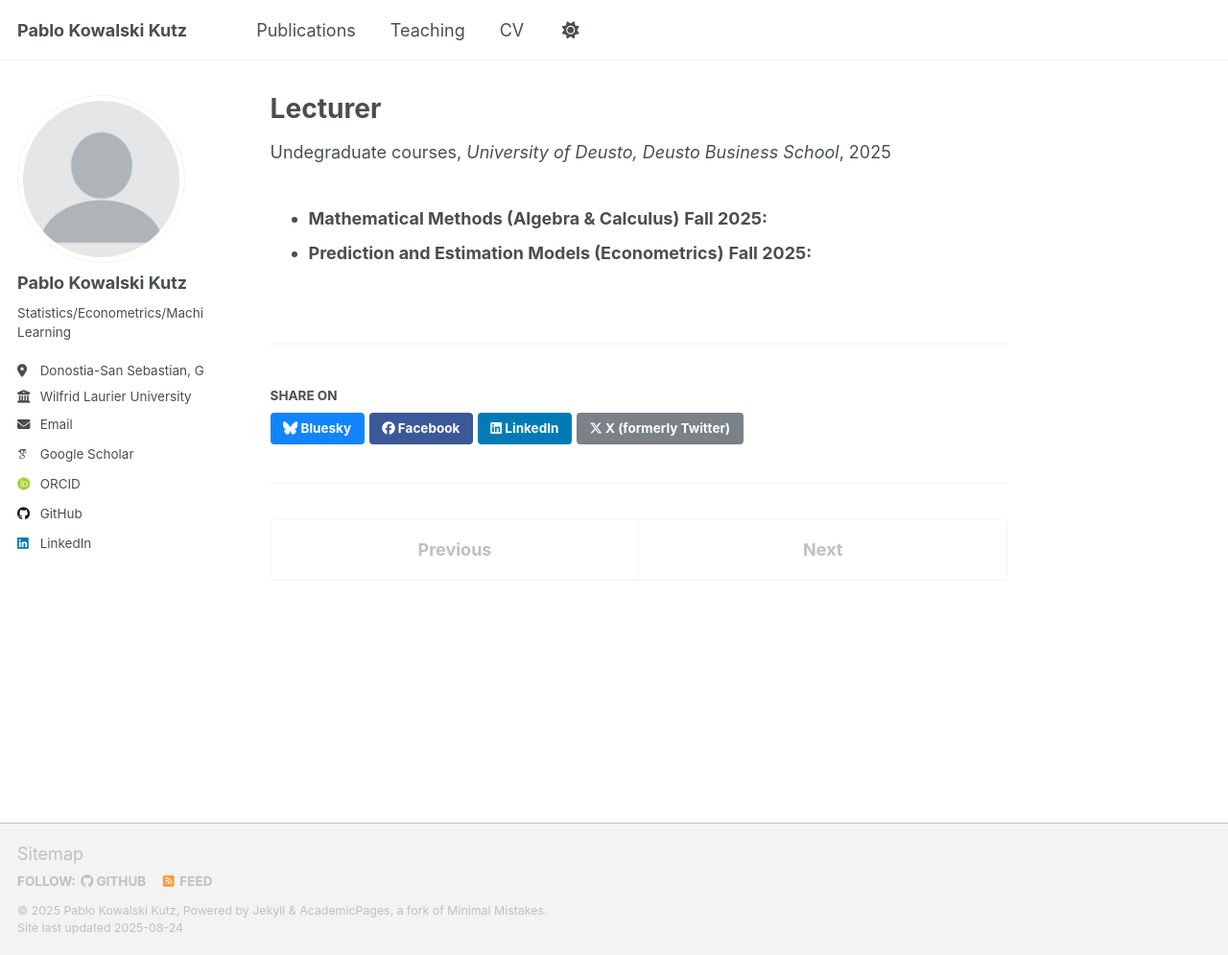
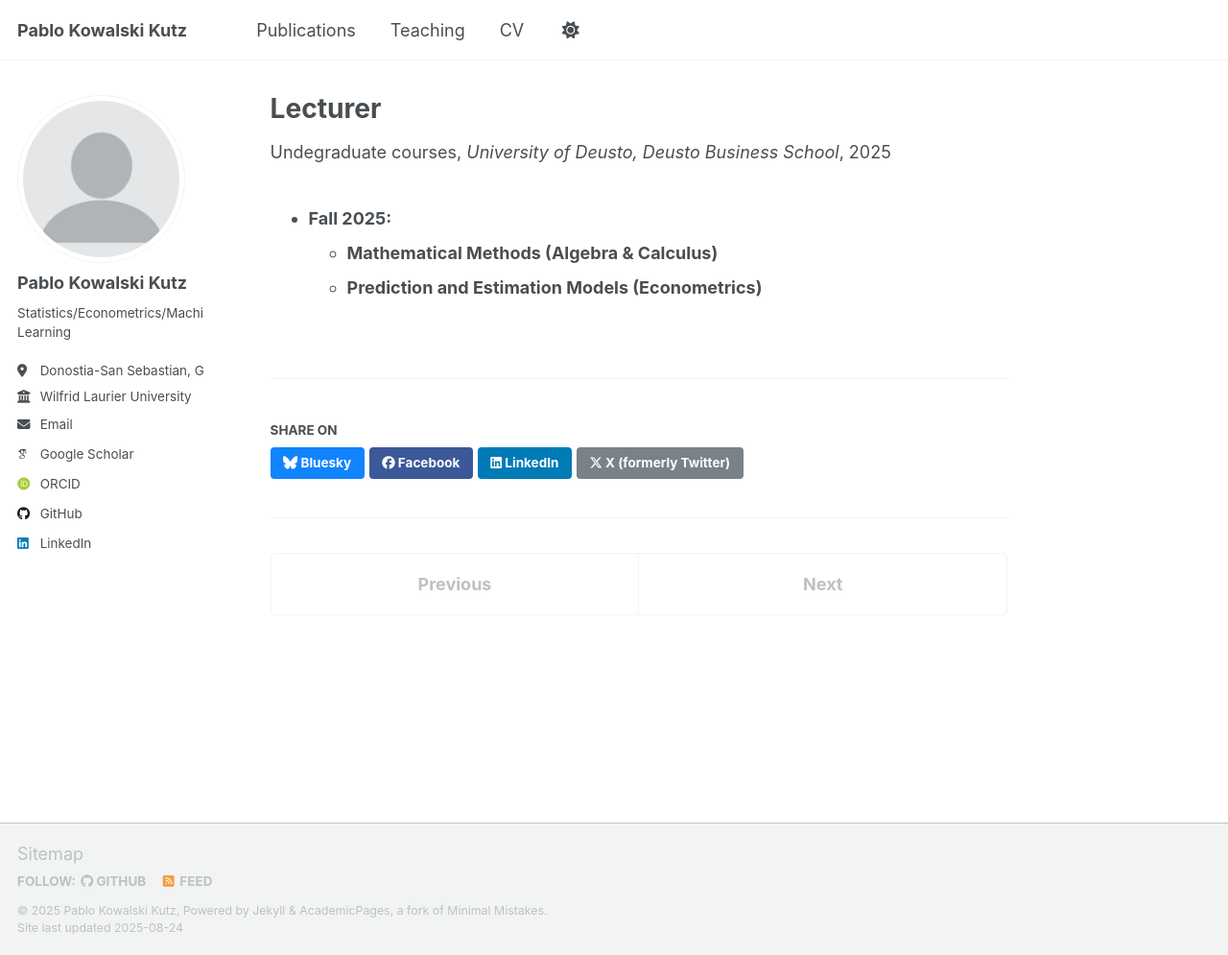
Before and after one commit to pabluski00/pabluski00.github.io, a Jekyll site: the page built from _teaching/Deusto_Lecturer.md, in a window 1280 px wide and 995 px high. Shown: the whole window at 96% size. Built offline with Jekyll 4.4.1, drawn with Linux system fonts in a browser that asks for light colours; some web fonts are replaced; a script that is not in the unit is left out.

Commit message:
Update Deusto_Lecturer.md

```diff
--- a/_teaching/Deusto_Lecturer.md
+++ b/_teaching/Deusto_Lecturer.md
@@ -8,5 +8,6 @@ date: 2025-09-01
 location: "Donostia-San Sebastian/Bilbao, Basque Country, Spain"
 ---
 
-  - **Mathematical Methods (Algebra & Calculus)**  **Fall 2025:**
-  - **Prediction and Estimation Models (Econometrics)**  **Fall 2025:**
+- **Fall 2025:**
+  - **Mathematical Methods (Algebra & Calculus)**
+  - **Prediction and Estimation Models (Econometrics)**
```
